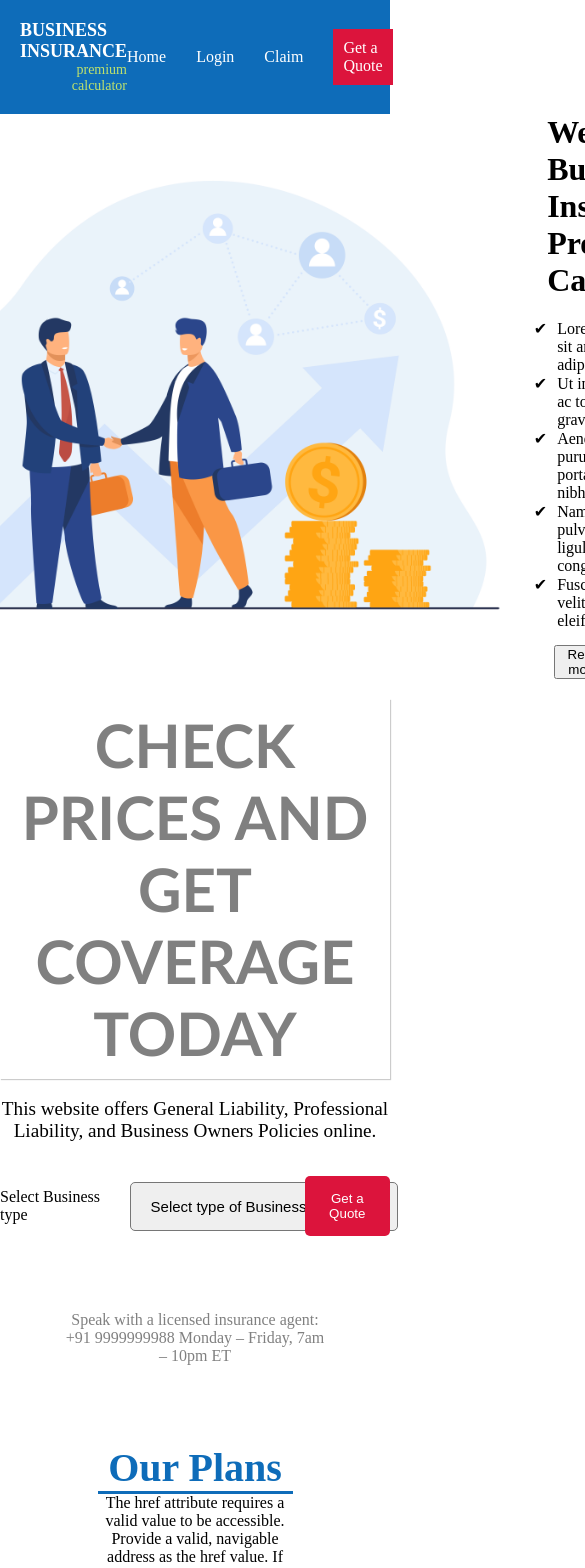
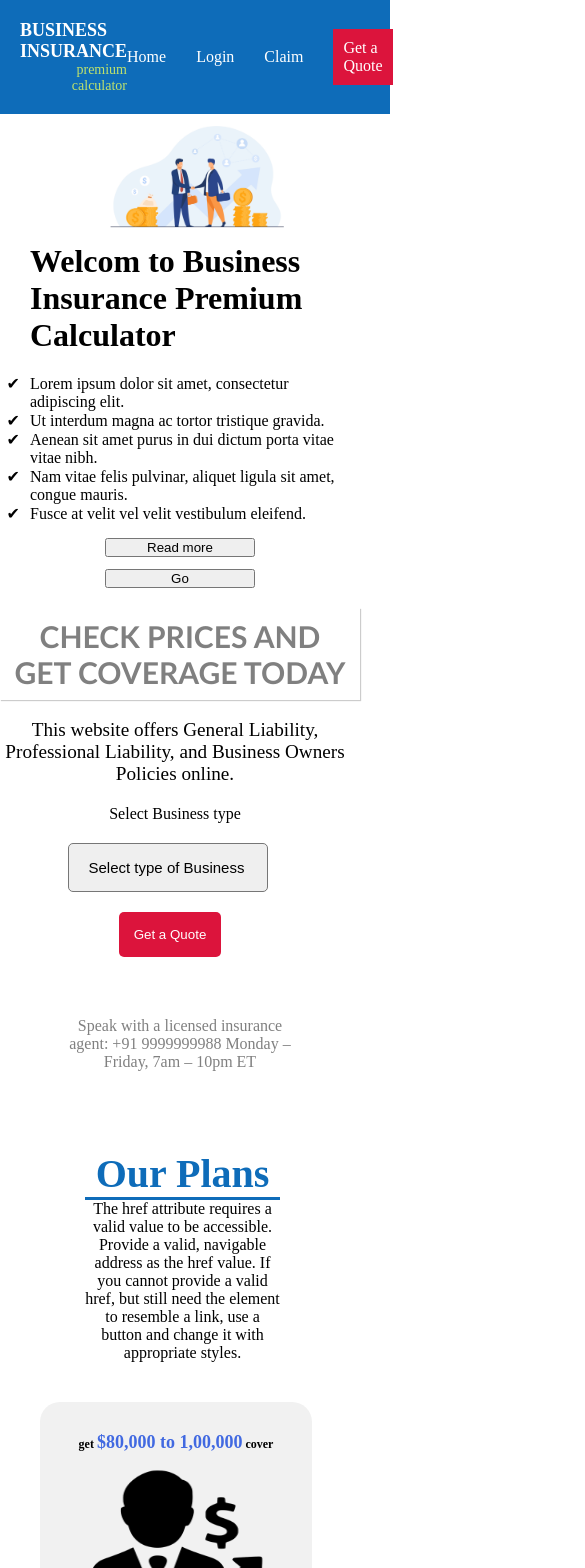
Before and after one commit to pawan-avz/business-insurance-premium-calculator-capstone, a React (Create React App) app: page / in a window 390 px wide. Shown: the top 1568 px of the page, 585 px wide, since content can reach past the window. Built offline with nearby package versions, Linux system fonts and the light colour scheme.

Commit message:
responsive done

```diff
--- a/src/component/css/form1.css
+++ b/src/component/css/form1.css
@@ -46,6 +46,7 @@
   border: none;
   cursor: pointer;
   border-radius: 5px;
+
 }
 
 .get_quote button:hover {
@@ -126,3 +127,29 @@ input[type="checkbox"] {
   font-size: 50px;
   color: #ccc;
 }
+
+@media only screen and (max-width:600px)
+{
+.info_form1 h1 {
+  /* text-align: center; */
+  font-size: 30px;
+  margin-right: 30px;
+}
+.info_form1 p{
+  margin-right: 40px;
+}
+.form1 label{
+  margin-left: 70px;
+  margin-right: 50px;
+}
+.get_quote button {
+  margin-left: 70px;
+  margin-right: 60px;
+}
+.profession{
+  margin-right: 70px;
+}
+.customer_call{
+  margin-right: 30px;
+}
+}
--- a/src/component/css/home.css
+++ b/src/component/css/home.css
@@ -55,3 +55,66 @@
   text-align: center;
   margin-bottom: 40px;
 }
+
+@media only screen and (max-width:600px)
+{
+  .home{
+    display: flex;
+    flex-direction: column;
+  }
+  .buttons{
+    display: flex;
+    flex-direction: column;
+    justify-content: space-between;
+    height: 50px;
+
+  }
+  .form1{
+    display: flex;
+    flex-direction: column;
+    margin-right: 60px;
+
+  }
+  .card_container{
+    display:flex;
+    flex-direction: column;
+    gap: 1vh;
+    margin-right: 80px;
+    margin-left: 20px;
+    width: 80%;
+  }
+  img {
+    width: 200px;
+  }
+  .homeIntro{
+    display: flex;
+    flex-direction: column;
+    justify-content: center;
+    align-items: center;
+  }
+  .homeIntro h1{
+    margin-left: 30px;
+  }
+  .homeIntro ul li{
+    margin-right: 40px;
+    margin-left: 20px;
+  }
+  .readMore{
+    width: 150px;
+    margin-right: 30px;
+
+  }
+  .profession{
+    display: flex;
+    flex-direction: column;
+    margin:0;
+
+  }
+  .profession select{
+    width: 200px;
+    margin: 0;
+  }
+  .plans{
+    margin-right: 110px;
+  }
+}
```
Also changed, not shown: src/component/css/card.css (+7 -0 lines), src/component/pages/Quote/quotes_component/Form1.js (line endings or trailing spaces).
